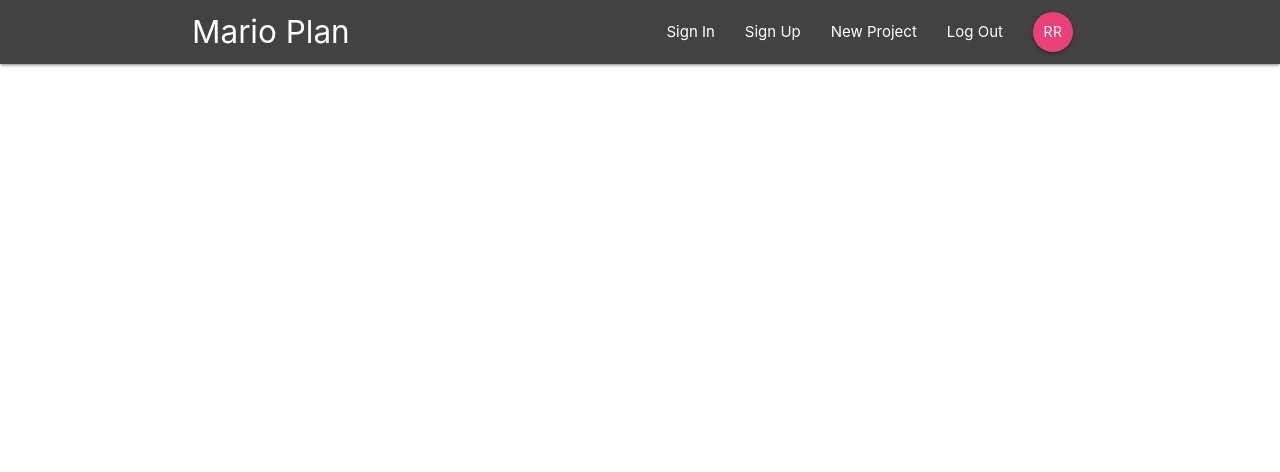
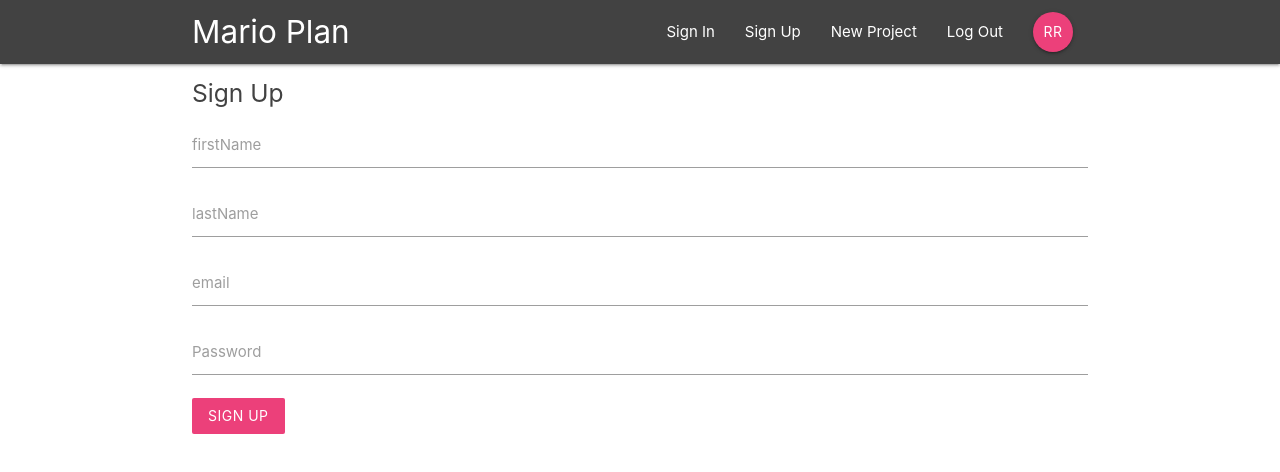
Before and after one commit to Roshith93/react-redux-project_create, a React (Create React App) app: page /signup in a window 1280 px wide. Shown: the top 472 px of the page. Built offline with nearby package versions, Linux system fonts and the light colour scheme.

Commit message:
added forms dynamically

```diff
--- a/src/App.js
+++ b/src/App.js
@@ -3,6 +3,7 @@ import { Navbar } from './components/layout/NavBar'
 import { Dashboard } from './components/dashboard/Dashboard'
 import { ProjectDetails } from './components/projects/ProjectDetails'
 import { SignIn } from './components/auth/SignIn'
+import { SignUp } from './components/auth/SignUp'
 
 const App = () => {
   return (
@@ -12,6 +13,7 @@ const App = () => {
         <Route exact path='/' component={Dashboard} />
         <Route exact path='/project/:id' component={ProjectDetails} />
         <Route exact path='/signin' component={SignIn} />
+        <Route exact path='/signup' component={SignUp} />
       </Switch>
     </Router>
   )
--- a/src/components/auth/SignIn.js
+++ b/src/components/auth/SignIn.js
@@ -1,23 +1,40 @@
 import { useState } from 'react'
-
+// = initial State
+const initialState = {
+  email: '',
+  password: '',
+}
 export const SignIn = () => {
-  const [name, setName] = useState('')
-  const [password, setPassword] = useState('')
+  //  = setting multiple values to state
+  const [{ email, password }, setState] = useState(initialState)
+  //  = onChange on the state
+  const onChangeValues = (e) => {
+    const { name, value } = e.target
+    setState((prevState) => ({ ...prevState, [name]: value }))
+  }
+  //  = clearing the state
+  const clearState = () => {
+    console.log('calling')
+    setState({ ...initialState })
+  }
+  //  = handle submit the state
   const handleSubmit = (e) => {
     e.preventDefault()
-    console.log(name, password)
+    console.log(email, password)
+    clearState()
   }
   return (
     <div className='container'>
-      <form onSubmit={console.log()} className='white'>
+      <form onSubmit={handleSubmit} className='white'>
         <h5 className='grey-text text-darken-3'>Sign In</h5>
         <div className='input-field'>
           <label htmlFor='email'>email</label>
           <input
             type='text'
             id='email'
-            value={name}
-            onChange={(e) => setName(e.target.value)}
+            name='email'
+            value={email}
+            onChange={onChangeValues}
           />
         </div>
         <div className='input-field'>
@@ -25,16 +42,13 @@ export const SignIn = () => {
           <input
             type='password'
             id='password'
+            name='password'
             value={password}
-            onChange={(e) => setPassword(e.target.value)}
+            onChange={onChangeValues}
           />
         </div>
         <div className='input-field'>
-          <button
-            type='submit'
-            className='btn pink lighten-1 z-depth-0'
-            onClick={handleSubmit}
-          >
+          <button type='submit' className='btn pink lighten-1 z-depth-0'>
             Login
           </button>
         </div>
--- a/src/components/auth/SignUp.js
+++ b/src/components/auth/SignUp.js
@@ -0,0 +1,78 @@
+import { useState } from 'react'
+
+const initialState = {
+  email: '',
+  firstName: '',
+  lastName: '',
+  password: '',
+}
+
+export const SignUp = () => {
+  const [{ email, firstName, lastName, password }, setState] = useState(
+    initialState
+  )
+
+  const resetState = () => setState({ ...initialState })
+
+  const onChangeValues = (e) => {
+    const { name, value } = e.target
+    setState((prevState) => ({ ...prevState, [name]: value }))
+  }
+  const handleSubmit = (e) => {
+    e.preventDefault()
+    console.log(email, firstName, lastName, password)
+    resetState()
+  }
+  return (
+    <div className='container'>
+      <form onSubmit={handleSubmit} className='white'>
+        <h5 className='grey-text text-darken-3'>Sign Up</h5>
+        <div className='input-field'>
+          <label htmlFor='firstName'>firstName</label>
+          <input
+            type='text'
+            id='firstName'
+            name='firstName'
+            value={firstName}
+            onChange={onChangeValues}
+          />
+        </div>
+        <div className='input-field'>
+          <label htmlFor='lastName'>lastName</label>
+          <input
+            type='text'
+            id='lastName'
+            name='lastName'
+            value={lastName}
+            onChange={onChangeValues}
+          />
+        </div>
+        <div className='input-field'>
+          <label htmlFor='email'>email</label>
+          <input
+            type='text'
+            id='email'
+            name='email'
+            value={email}
+            onChange={onChangeValues}
+          />
+        </div>
+        <div className='input-field'>
+          <label htmlFor='password'>Password</label>
+          <input
+            type='password'
+            id='password'
+            name='password'
+            value={password}
+            onChange={onChangeValues}
+          />
+        </div>
+        <div className='input-field'>
+          <button type='submit' className='btn pink lighten-1 z-depth-0'>
+            Sign Up
+          </button>
+        </div>
+      </form>
+    </div>
+  )
+}
--- a/src/components/layout/SignedOutLinks.js
+++ b/src/components/layout/SignedOutLinks.js
@@ -7,7 +7,7 @@ export const SignedOutLinks = () => {
         <NavLink to='/signin'>Sign In</NavLink>
       </li>
       <li>
-        <NavLink to='/'>Sign Up</NavLink>
+        <NavLink to='/signup'>Sign Up</NavLink>
       </li>
     </ul>
   )
```
